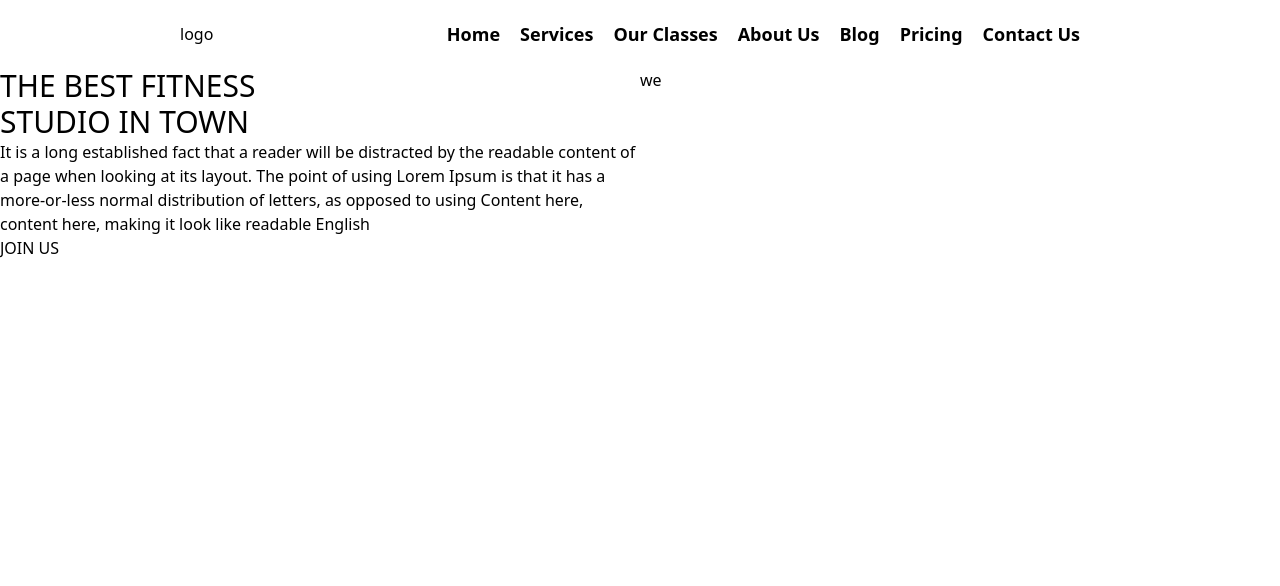
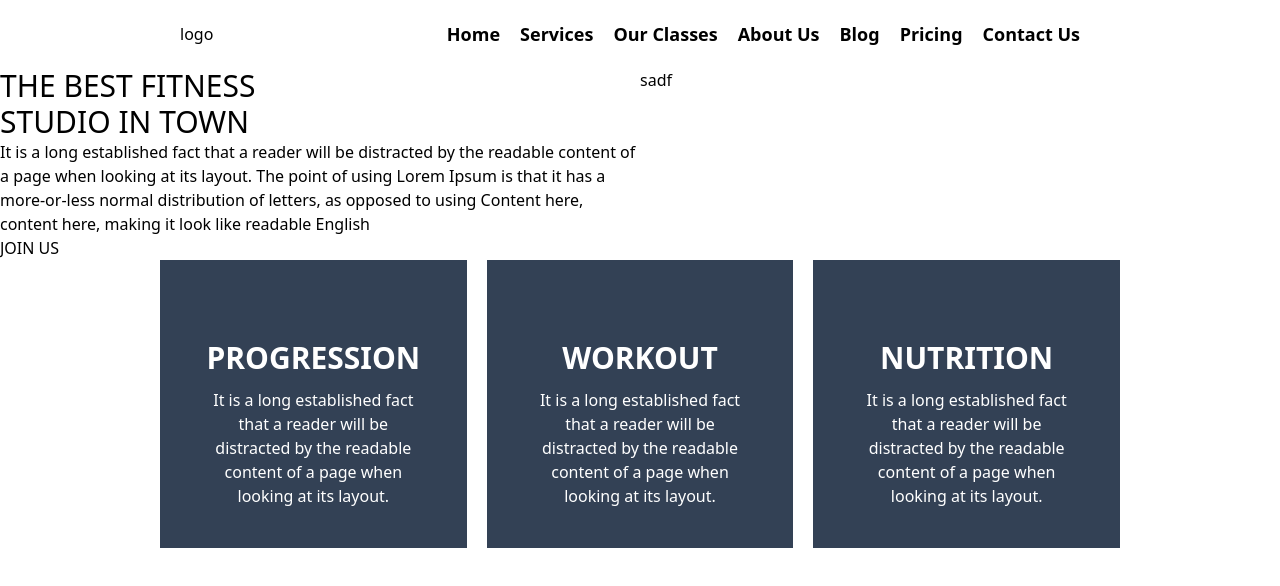
Before and after one commit to JakariaJishan/masud-fitness-empire, a Next.js app: page / in a window 1280 px wide. Shown: the top 586 px of the page. Built offline with nearby package versions, Linux system fonts and the light colour scheme.

Commit message:
problem with fontawesome icon

```diff
--- /dev/null
+++ b/components/home/MainHome.js
@@ -0,0 +1,14 @@
+import React from 'react';
+import Header from './header';
+import Services from './Services';
+
+const Home = () => {
+    return (
+        <div>
+            <Header/>
+            <Services/>
+        </div>
+    );
+};
+
+export default Home;
--- /dev/null
+++ b/components/home/Services.js
@@ -0,0 +1,39 @@
+import { faWheatAwnCircleExclamation } from '@fortawesome/free-solid-svg-icons';
+import { FontAwesomeIcon } from '@fortawesome/react-fontawesome';
+import React from "react";
+
+const Services = () => {
+  const demoObj = [
+    {
+      icon: faWheatAwnCircleExclamation,
+      title: "PROGRESSION",
+      body: "It is a long established fact that a reader will be distracted by the readable content of a page when looking at its layout. ",
+    },
+    {
+      icon: "",
+      title: "WORKOUT",
+      body: "It is a long established fact that a reader will be distracted by the readable content of a page when looking at its layout.",
+    },
+    {
+      icon: "",
+      title: "NUTRITION",
+      body: "It is a long established fact that a reader will be distracted by the readable content of a page when looking at its layout. ",
+    },
+  ];
+  return <div className="grid grid-cols-3 gap-5 text-center w-3/4 m-auto text-white">
+
+      {
+          demoObj.map(items => {
+              return (
+                  <div key={items.title} className="bg-slate-700 p-10">
+                      <FontAwesomeIcon className="text-4xl" icon="fa-brands fa-twitter"/>
+                      <h1 className="text-3xl font-bold mt-10 mb-3">{items.title}</h1>
+                      <p>{items.body}</p>
+                  </div>
+              )
+          })
+      }
+  </div>;
+};
+
+export default Services;
--- a/components/home/header.js
+++ b/components/home/header.js
@@ -8,7 +8,8 @@ const Header = () => {
         <p>It is a long established fact that a reader will be distracted by the readable content of a page when looking at its layout. The point of using Lorem Ipsum is that it has a more-or-less normal distribution of letters, as opposed to using Content here, content here, making it look like readable English</p>
         <button>JOIN US</button>
       </div>
-      <div>we</div>
+      <div>sadf
+      </div>
     </div>
     </>
   );
--- a/package.json
+++ b/package.json
@@ -9,6 +9,9 @@
     "lint": "next lint"
   },
   "dependencies": {
+    "@fortawesome/fontawesome-svg-core": "^6.1.1",
+    "@fortawesome/free-solid-svg-icons": "^6.1.1",
+    "@fortawesome/react-fontawesome": "^0.1.18",
     "css-loader": "^6.7.1",
     "next": "12.1.6",
     "react": "18.1.0",
--- a/pages/_app.js
+++ b/pages/_app.js
@@ -1,6 +1,8 @@
+import { config } from '@fortawesome/fontawesome-svg-core'
+import '@fortawesome/fontawesome-svg-core/styles.css'
 import Navbar from '../components/Navbar/Navbar'
 import '../styles/globals.css'
-
+config.autoAddCss = false
 function MyApp({ Component, pageProps }) {
   return <>
   <Navbar/>
--- a/pages/index.js
+++ b/pages/index.js
@@ -1,6 +1,5 @@
 import Head from 'next/head'
-import Header from '../components/home/header'
-
+import MainHome from '../components/home/MainHome'
 export default function Home() {
   return (
     <div >
@@ -10,7 +9,7 @@ export default function Home() {
         <link rel="icon" href="/favicon.ico" />
       </Head>
 
-      <Header/>
+      <MainHome/>
     </div>
   )
 }
```
Also changed, not shown: 2 other files (tests, documents, lock files or other folders).
